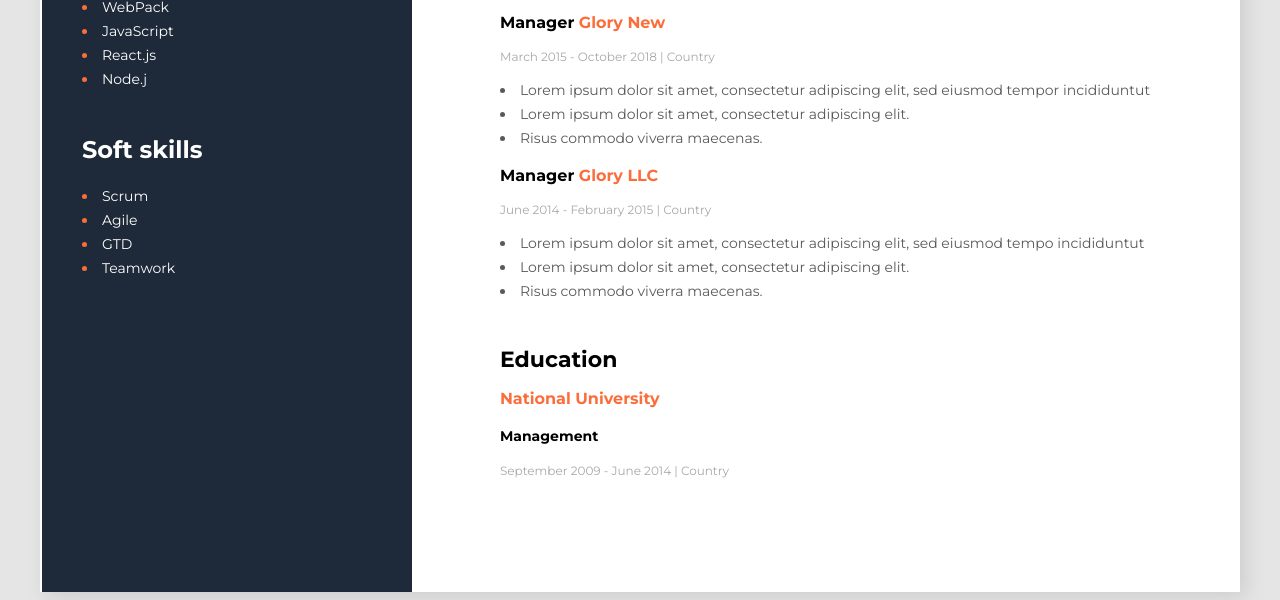
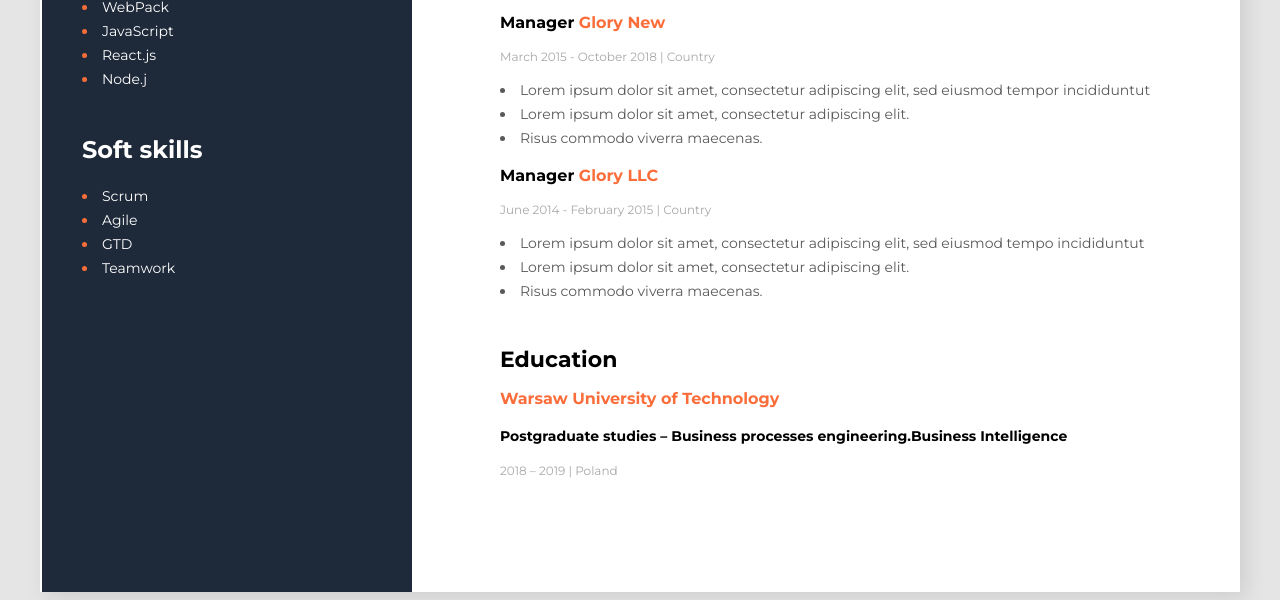
Before and after one commit to pietrzad/CV, a plain HTML site: page index.html in a window 1280 px wide. Shown: the part 785-1385 px from the top of the page. Drawn offline with Linux system fonts and the light colour scheme.

Commit message:
Update index.html

```diff
--- a/index.html
+++ b/index.html
@@ -129,11 +129,10 @@
                 <div class="education-block">
                     <h2 class="header-primary">Education</h2>
                     <h3 class="job-name">
-                        <span class="highlight">National University</span>
+                        <span class="highlight">Warsaw University of Technology</span>
                     </h3>
-                    <h4>Management</h4>
-
-                    <p class="job-date">September 2009 - June 2014 | Country</p>
+                    <h4>Postgraduate studies – Business processes engineering.Business Intelligence</h4>
+                    <p class="job-date">2018 – 2019 | Poland</p>
                 </div>
             </main>
             <aside>
```
